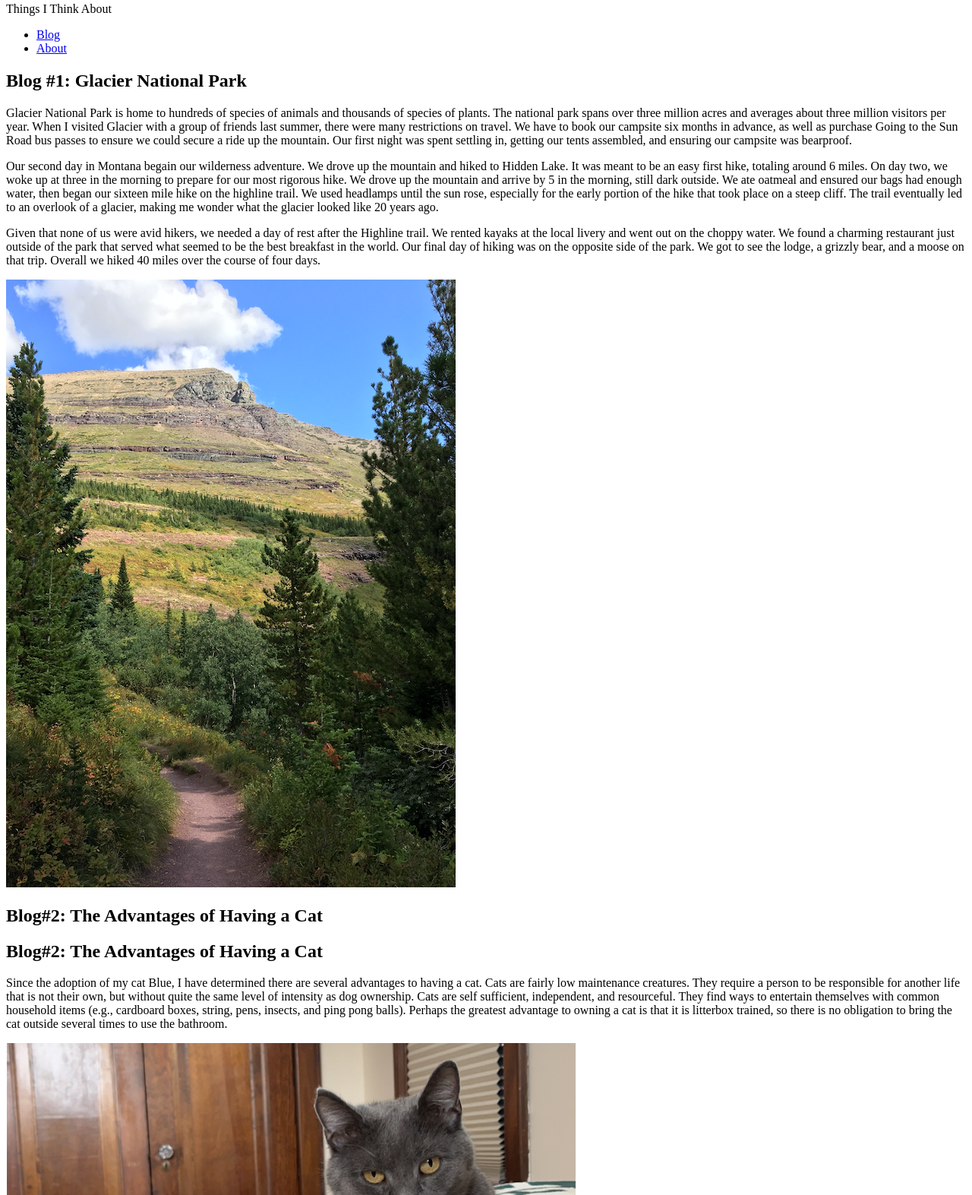
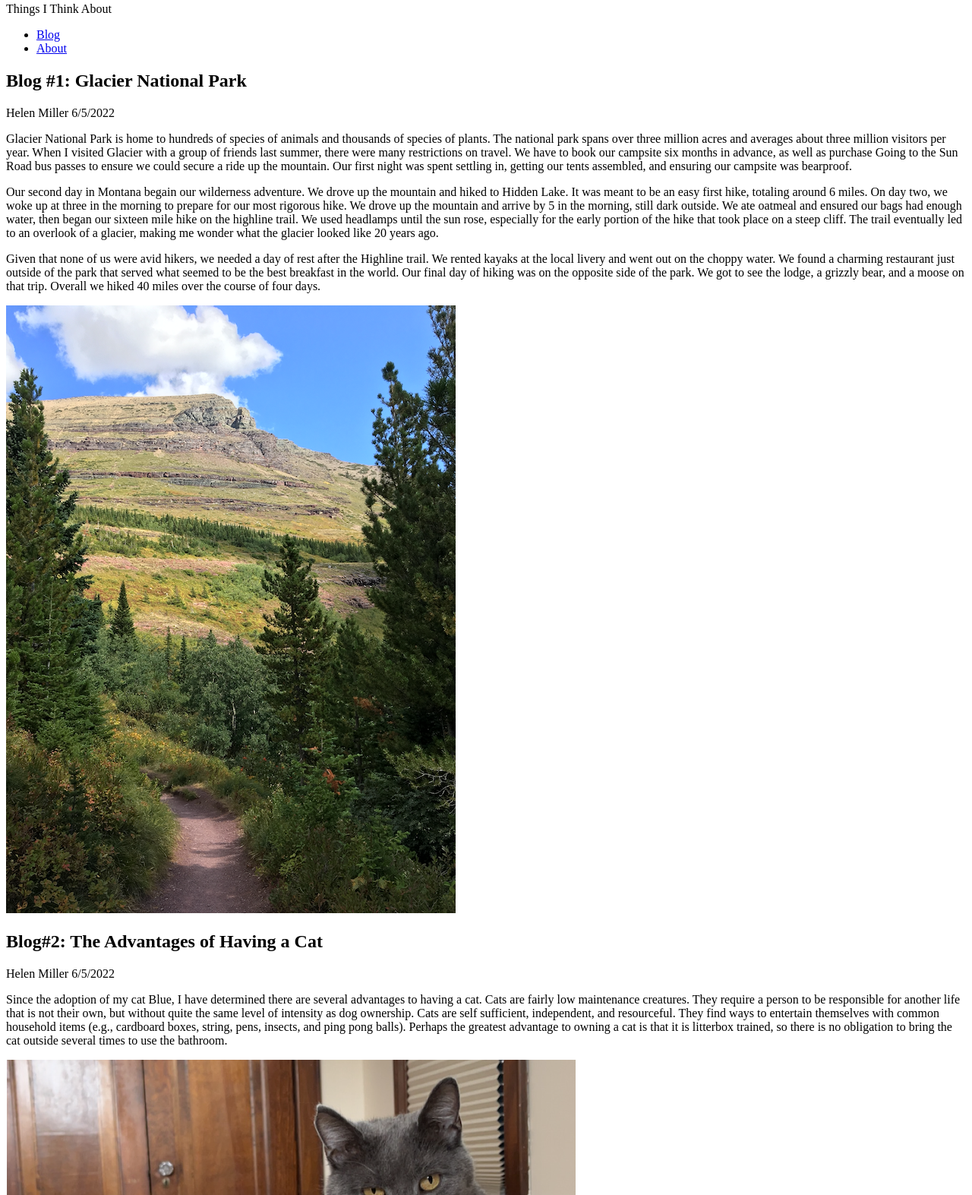
Before and after one commit to mill2808/mi349_blog, a plain HTML site: page index.html in a window 1280 px wide. Shown: the part 77-1650 px from the top of the page at 76% size. Drawn offline with Linux system fonts and the light colour scheme.

Commit message:
author and date

```diff
--- a/index.html
+++ b/index.html
@@ -25,6 +25,9 @@
 
 <article>
     <h2>Blog #1: Glacier National Park</h2>
+    <span class="author">Helen Miller</span>
+    <span class="date">6/5/2022</span>
+
     <p>Glacier National Park is home to hundreds of species of animals and thousands of species of plants.
     The national park spans over three million acres and averages about three million visitors per year.
     When I visited Glacier with a group of friends last summer, there were many restrictions on travel. We
@@ -50,9 +53,11 @@
 </article>
 
 
-<h2>Blog#2: The Advantages of Having a Cat</h2>
 <article>
     <h2>Blog#2: The Advantages of Having a Cat</h2>
+    <span class="author">Helen Miller</span>
+    <span class="date">6/5/2022</span>
+
     <p>Since the adoption of my cat Blue, I have determined there are several advantages to having a cat.
     Cats are fairly low maintenance creatures. They require a person to be responsible for another life
     that is not their own, but without quite the same level of intensity as dog ownership. Cats are self sufficient,
```
